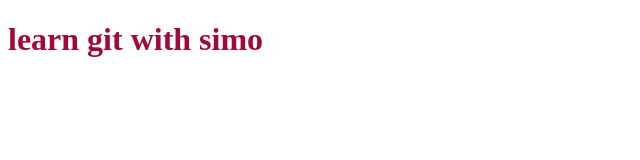
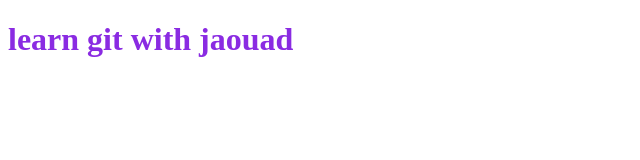
Before and after one commit to jaouadgr/ProjetGi, a plain HTML site: page index.html in a window 1280 px wide. Shown: the whole page, without its empty margins (0-640 px from the left). Drawn offline with Linux system fonts and the light colour scheme.

Commit message:
modifie colore title

```diff
--- a/index.html
+++ b/index.html
@@ -6,7 +6,7 @@
     <title>Document</title>
 </head>
 <body>
-    <h1 style="color: rgb(162, 9, 58);">learn git with simo </h1>
+    <h1 style="color: blueviolet;">learn git with jaouad </h1>
     <script src="app.js"></script>
 </body>
 </html>
```
